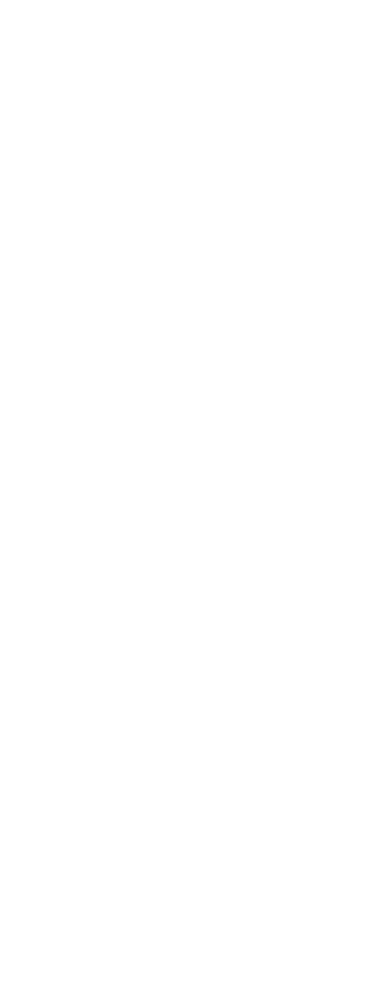
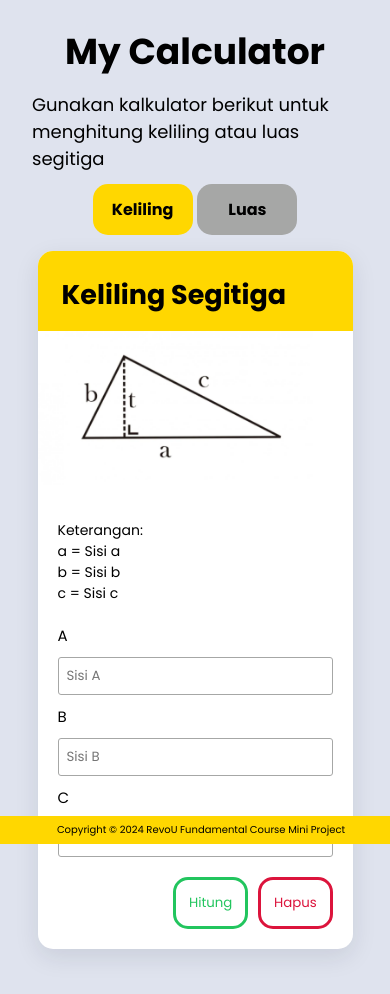
Before and after one commit to revou-fundamental-course/13-may-24-Vanillatte68, a plain HTML site: page index.html in a window 390 px wide. Before the commit the page ends 844 px from the top, so only its background shows below. Drawn offline with Linux system fonts and the light colour scheme.

Commit message:
commit done

```diff
--- a/css/style.css
+++ b/css/style.css
@@ -0,0 +1,167 @@
+@import url("https://fonts.googleapis.com/css2?family=Poppins:ital,wght@0,100;0,200;0,300;0,400;0,500;0,600;0,700;0,800;0,900;1,100;1,200;1,300;1,400;1,500;1,600;1,700;1,800;1,900&display=swap");
+
+* {
+  margin: 0;
+  padding: 0;
+  font-family: "Poppins", sans-serif;
+}
+
+body {
+  min-height: 100vh;
+  display: flex;
+  flex-direction: column;
+  align-items: center;
+  justify-content: center;
+  background-color: #dfe3ee;
+  margin-bottom: 2rem;
+  font-size: 18px;
+}
+
+input {
+  padding: 0.5rem;
+  border-radius: 3px;
+  border: solid 1px;
+  border-style: solid;
+  border-color: #a6a7a6;
+}
+
+img {
+  height: 250px;
+  padding-bottom: 15px;
+}
+
+button {
+  padding: 0.8rem;
+  cursor: pointer;
+  border-radius: 15px;
+  border: 3px;
+  border-style: solid;
+  background-color: transparent;
+}
+
+.tab_btn {
+  border: none;
+  background-color: #a6a7a6;
+  color: black;
+  font-size: medium;
+  font-weight: 700;
+  width: 100px;
+}
+
+.tab_btn:hover {
+  background-color: rgb(218, 188, 24);
+  transition: 0.3s;
+}
+
+.tab_btn.active {
+  background-color: gold;
+  border: none;
+}
+
+#submit {
+  color: #22c55e;
+  border-color: #22c55e;
+}
+
+#submit:hover {
+  border-color: transparent;
+  color: white;
+  background-color: #22c55e;
+  transition: ease-in-out 0.4s;
+}
+
+#reset {
+  color: crimson;
+  border-color: crimson;
+}
+
+#reset:hover {
+  border-color: transparent;
+  color: white;
+  background-color: crimson;
+  transition: ease-in-out 0.4s;
+}
+
+.content {
+  display: none;
+  border-radius: 15px;
+  background-color: white;
+  box-shadow: 0 0.5rem 1.5rem rgba(22, 28, 45, 0.1);
+  margin-top: 1rem;
+  margin-bottom: 1rem;
+  width: fit-content;
+}
+
+.title_wrap {
+  margin-top: 1.5rem;
+  margin-bottom: 0.75rem;
+}
+
+.main_title {
+  font-weight: 700;
+  font-size: 36px;
+  text-align: center;
+  margin-bottom: 0.75rem;
+}
+
+.content_title {
+  border-top-left-radius: 15px;
+  border-top-right-radius: 15px;
+  background-color: gold;
+  border-bottom: 1px;
+  padding: 1.5rem 1.5rem 1rem 1.5rem;
+  font-weight: 400;
+  font-size: 18px;
+}
+
+.content_calc {
+  padding: 1.25rem;
+  font-size: 15px;
+  text-align: start;
+}
+
+#detail {
+  display: flex;
+  flex-direction: column;
+  margin: 1.25rem 1.25rem 0;
+  gap: 1rem;
+  font-size: 14px;
+}
+
+.calcForm {
+  display: flex;
+  flex-direction: column;
+  gap: 10px;
+}
+
+footer {
+  background-color: gold;
+  color: black;
+  text-align: center;
+  font-size: 10px;
+  padding: 6px;
+  width: 100%;
+  left: 0;
+  bottom: 0;
+  position: fixed;
+}
+
+@media screen and (max-width: 768px) {
+  body {
+    margin-left: 2rem;
+    margin-right: 2rem;
+  }
+
+  img {
+    max-width: 275px;
+    height: auto;
+  }
+  .wrap {
+    flex-direction: column;
+  }
+  #detail {
+    flex-direction: row;
+    gap: 0;
+    justify-content: space-between;
+  }
+}
--- a/index.html
+++ b/index.html
@@ -1,4 +1,154 @@
 <!DOCTYPE html>
-<html>
-  <body></body>
+<html lang="en">
+  <head>
+    <meta charset="UTF-8" />
+    <meta name="viewport" content="width=device-width, initial-scale=1.0" />
+    <title>My Calculator</title>
+    <link rel="stylesheet" href="./css/style.css" />
+  </head>
+  <body>
+    <!-- title -->
+    <section class="title_wrap">
+      <div>
+        <h1 class="main_title">My Calculator</h1>
+        <p>
+          Gunakan kalkulator berikut untuk menghitung keliling atau luas
+          segitiga
+        </p>
+      </div>
+    </section>
+
+    <!-- tab -->
+    <div>
+      <button
+        class="tab_btn"
+        id="defaultTab"
+        onclick="clickHandle(event, 'keliling')"
+      >
+        Keliling
+      </button>
+      <button class="tab_btn" onclick="clickHandle(event, 'luas')">Luas</button>
+    </div>
+
+    <!-- keliling segitiga -->
+    <section class="content" id="keliling">
+      <div class="content_title">
+        <h2>Keliling Segitiga</h2>
+      </div>
+      <div class="wrap" style="display: flex">
+        <img src="./assets/thumb.jpg" />
+        <div id="detail">
+          <span
+            >Keterangan:<br />a = Sisi a<br />b = Sisi b<br />c = Sisi c</span
+          >
+          <span id="kllHasil"></span>
+        </div>
+        <div class="content_calc">
+          <form id="keliling_form" name="keliling_form" class="calcForm">
+            <label>A</label>
+            <input
+              id="sisi_a"
+              name="sisi_a"
+              type="text"
+              inputmode="numeric"
+              alt="sisi_a"
+              placeholder="Sisi A"
+              autocomplete="off"
+              required
+            />
+            <label>B</label>
+            <input
+              id="sisi_b"
+              name="sisi_b"
+              type="text"
+              inputmode="numeric"
+              alt="sisi_b"
+              placeholder="Sisi B"
+              autocomplete="off"
+              required
+            />
+            <label>C</label>
+            <input
+              id="sisi_c"
+              name="sisi_c"
+              type="text"
+              inputmode="numeric"
+              alt="sisi_c"
+              placeholder="Sisi C"
+              autocomplete="off"
+              required
+            />
+            <div
+              style="
+                display: flex;
+                justify-content: end;
+                margin-top: 10px;
+                gap: 10px;
+              "
+            >
+              <button type="submit" id="submit">Hitung</button>
+              <button type="reset" id="reset">Hapus</button>
+            </div>
+          </form>
+        </div>
+      </div>
+    </section>
+
+    <!-- luas segitiga -->
+    <section class="content" id="luas">
+      <div class="content_title">
+        <h2>Luas Segitiga</h2>
+      </div>
+      <div class="wrap" style="display: flex">
+        <img src="./assets/thumb.jpg" />
+        <div id="detail">
+          <span>Keterangan:<br />t = Tinggi<br />a = Alas</span>
+          <span id="luasHasil"></span>
+        </div>
+        <div class="content_calc">
+          <form id="luas_form" name="luas_form" class="calcForm">
+            <label>Tinggi</label>
+            <input
+              id="tinggi"
+              name="tinggi"
+              type="text"
+              inputmode="numeric"
+              alt="tinggi"
+              placeholder="Tinggi"
+              autocomplete="off"
+              required
+            />
+            <label>Alas</label>
+            <input
+              id="alas"
+              name="alas"
+              type="text"
+              inputmode="numeric"
+              alt="alas"
+              placeholder="Alas"
+              autocomplete="off"
+              required
+            />
+            <div
+              style="
+                display: flex;
+                justify-content: end;
+                margin-top: 10px;
+                gap: 10px;
+              "
+            >
+              <button type="submit" id="submit">Hitung</button>
+              <button type="reset" id="reset">Hapus</button>
+            </div>
+          </form>
+        </div>
+      </div>
+    </section>
+
+    <footer class="footer">
+      <div>Copyright &copy; 2024 RevoU Fundamental Course Mini Project</div>
+    </footer>
+
+    <script src="./script/script.js" defer></script>
+  </body>
 </html>
--- a/script/script.js
+++ b/script/script.js
@@ -0,0 +1,74 @@
+// TAB FUNCTION
+function clickHandle(evt, option) {
+  let i, content, tabButton;
+
+  // This is to clear the previous clicked content.
+  content = document.getElementsByClassName("content");
+  for (i = 0; i < content.length; i++) {
+    content[i].style.display = "none";
+  }
+
+  // Set the tab to be "active".
+  tabButton = document.getElementsByClassName("tab_btn");
+  for (i = 0; i < tabButton.length; i++) {
+    tabButton[i].className = tabButton[i].className.replace(" active", "");
+  }
+
+  // Display the clicked tab and set it to active.
+  document.getElementById(option).style.display = "block";
+  evt.currentTarget.className += " active";
+}
+document.getElementById("defaultTab").click();
+// TAB FUNCTION
+
+// get form variable
+const keliling_form = document.getElementById("keliling_form");
+const luas_form = document.getElementById("luas_form");
+
+// keliling event
+keliling_form.addEventListener("submit", function (event) {
+  event.preventDefault();
+
+  var validasi = /^[0-9]+$/;
+  var sisi_a = document.getElementById("sisi_a").value;
+  var sisi_b = document.getElementById("sisi_b").value;
+  var sisi_c = document.getElementById("sisi_c").value;
+  const kllHasil = document.getElementById("kllHasil");
+
+  if ((sisi_a && sisi_b && sisi_c).match(validasi)) {
+    var sisi_a = parseInt(sisi_a);
+    var sisi_b = parseInt(sisi_b);
+    var sisi_c = parseInt(sisi_c);
+
+    var kll = sisi_a + sisi_b + sisi_c;
+
+    kllHasil.innerHTML = "";
+    kllHasil.innerHTML += `<span>Hasil:<br/>K = A + B + C<br/>K = ${sisi_a} + ${sisi_b} + ${sisi_c}<br/>K = ${kll}</span>`;
+    console.log(kll);
+  } else {
+    alert("Masukkan angka 0-9");
+  }
+});
+
+// luas event
+luas_form.addEventListener("submit", function (event) {
+  event.preventDefault();
+
+  var validasi = /^[0-9]+$/;
+  var tinggi = document.getElementById("tinggi").value;
+  var alas = document.getElementById("alas").value;
+  const luasHasil = document.getElementById("luasHasil");
+
+  if ((tinggi && alas).match(validasi)) {
+    var tinggi = parseFloat(tinggi);
+    var alas = parseFloat(alas);
+
+    var luas = (tinggi * alas) / 2;
+
+    luasHasil.innerHTML = "";
+    luasHasil.innerHTML += `<span>Hasil:<br/>L = (Tinggi x Alas) / 2<br/>L = (${tinggi} x ${alas}) / 2<br/>L = ${luas}</span>`;
+    console.log(luas);
+  } else {
+    alert("Masukkan angka 0-9");
+  }
+});
```
Also changed, not shown: assets/thumb.jpg (added).
